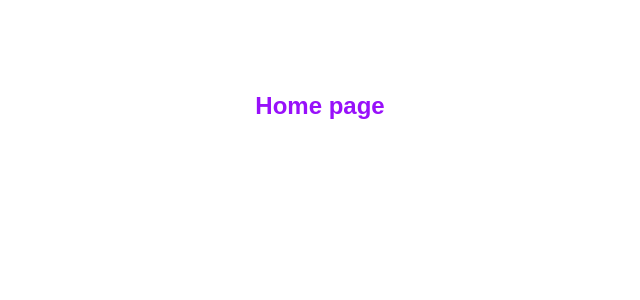
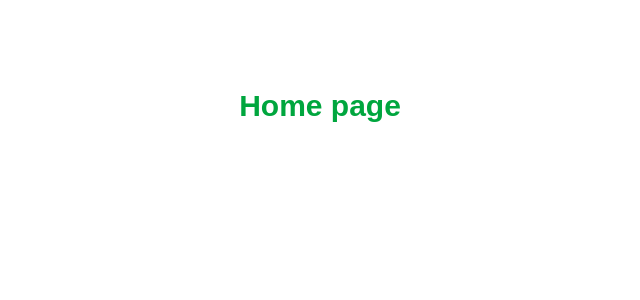
Before and after one commit to AleksandrKompanetc/next_app, a Next.js app: page / in a window 1280 px wide. Shown: the top 300 px of the page, without its empty margins (320-960 px from the left). Built offline with nearby package versions, Linux system fonts and the light colour scheme.

Commit message:
changed some styles

```diff
--- a/src/app/page.tsx
+++ b/src/app/page.tsx
@@ -2,8 +2,8 @@ import Image from "next/image";
 
 export default function Home() {
   return (
-    <div className="grid grid-rows-[20px_1fr_20px] items-center text-purple-600 justify-items-center min-h-screen p-8 pb-20 gap-16 sm:p-20 font-[family-name:var(--font-geist-sans)]">
-      <h1 className="text-2xl font-bold">Home page</h1>
+    <div className="grid grid-rows-[20px_1fr_20px] items-center text-green-600 justify-items-center min-h-screen p-8 pb-20 gap-16 sm:p-20 font-[family-name:var(--font-geist-sans)]">
+      <h1 className="text-3xl font-bold">Home page</h1>
     </div>
   );
 }
```
